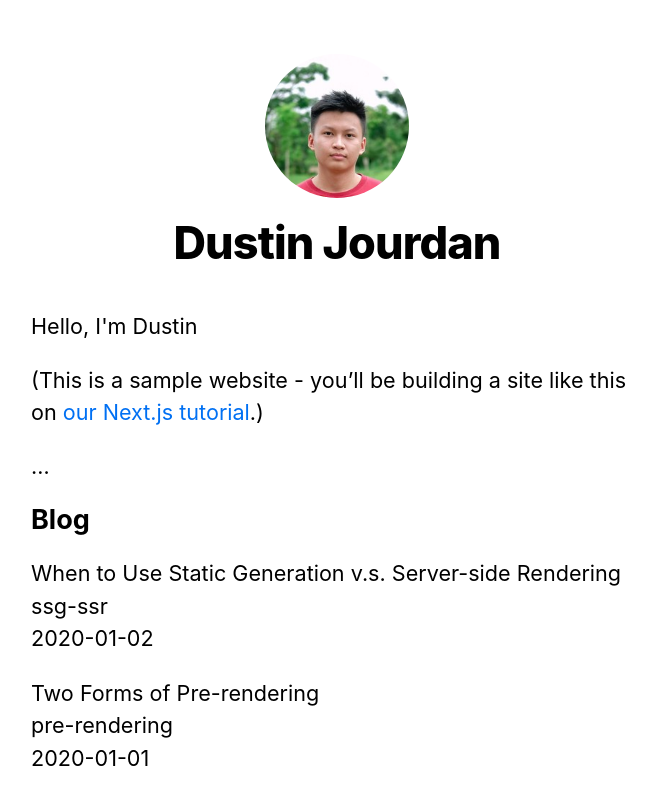
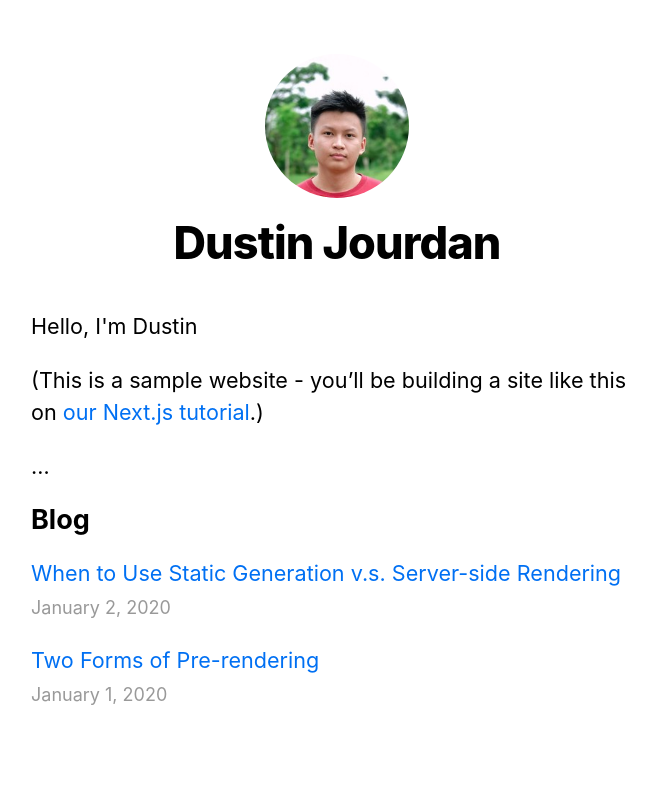
Before and after one commit to dinorain/nextjs-blog, a Next.js app: page / in a window 1280 px wide. Shown: the top 804 px of the page, without its empty margins (303-959 px from the left). Built offline with nearby package versions, Linux system fonts and the light colour scheme.

Commit message:
dynamic routes polishing

```diff
--- /dev/null
+++ b/components/date.js
@@ -0,0 +1,6 @@
+import { parseISO, format } from 'date-fns'
+
+export default function Date({ dateString }) {
+  const date = parseISO(dateString)
+  return <time dateTime={dateString}>{format(date, 'LLLL d, yyyy')}</time>
+}
--- a/lib/posts.js
+++ b/lib/posts.js
@@ -1,6 +1,9 @@
 import fs from 'fs'
 import path from 'path'
 import matter from 'gray-matter'
+import remark from 'remark'
+import html from 'remark-html'
+
 
 const postsDirectory = path.join(process.cwd(), 'posts')
 
@@ -59,16 +62,23 @@ export function getAllPostIds() {
   })
 }
 
-export function getPostData(id) {
+export async function getPostData(id) {
   const fullPath = path.join(postsDirectory, `${id}.md`)
   const fileContents = fs.readFileSync(fullPath, 'utf8')
 
   // Use gray-matter to parse the post metadata section
   const matterResult = matter(fileContents)
 
-  // Combine the data with the id
+  // Use remark to convert markdown into HTML string
+  const processedContent = await remark()
+    .use(html)
+    .process(matterResult.content)
+  const contentHtml = processedContent.toString()
+
+  // Combine the data with the id and contentHtml
   return {
     id,
+    contentHtml,
     ...matterResult.data
   }
 }
--- a/package.json
+++ b/package.json
@@ -9,12 +9,15 @@
   },
   "dependencies": {
     "classnames": "^2.2.6",
+    "date-fns": "^2.16.1",
     "gray-matter": "^4.0.2",
     "next": "9.3.5",
     "postcss-flexbugs-fixes": "^4.2.1",
     "postcss-preset-env": "^6.7.0",
     "react": "16.13.1",
     "react-dom": "16.13.1",
+    "remark": "^12.0.1",
+    "remark-html": "^12.0.0",
     "tailwindcss": "^1.8.5"
   }
 }
--- a/pages/index.js
+++ b/pages/index.js
@@ -1,6 +1,8 @@
 import Head from 'next/head'
 import Layout, { siteTitle } from '../components/layout'
 import utilStyles from '../styles/utils.module.css'
+import Link from 'next/link'
+import Date from '../components/date'
 
 import { getSortedPostsData } from '../lib/posts'
 
@@ -33,11 +35,13 @@ export default function Home({ allPostsData }) {
         <ul className={utilStyles.list}>
           {allPostsData.map(({ id, date, title }) => (
             <li className={utilStyles.listItem} key={id}>
-              {title}
+              <Link href="/posts/[id]" as={`/posts/${id}`}>
+                <a>{title}</a>
+              </Link>
               <br />
-              {id}
-              <br />
-              {date}
+              <small className={utilStyles.lightText}>
+                <Date dateString={date} />
+              </small>
             </li>
           ))}
         </ul>
```
Also changed, not shown: pages/posts/[id].js (+14 -6 lines), 1 other file (tests, documents, lock files or other folders).
